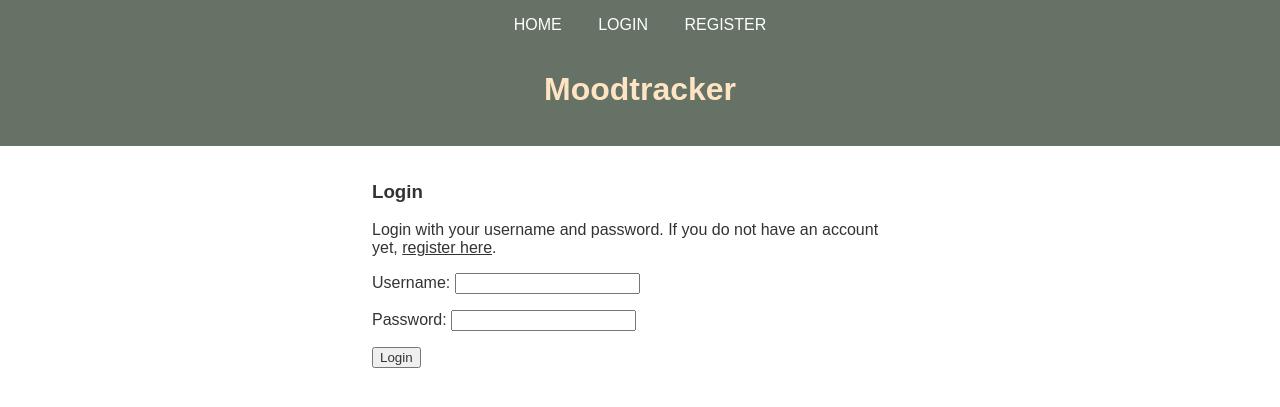
After one commit to ellisrnm/hy-cybersec-2022, a Django app: page /moodtracker/login/ in a window 1280 px wide. The commit adds this page. Shown: the top 407 px of the page. Run offline with Django 4.2, Linux system fonts and the light colour scheme.

Commit message:
Add users and authentication

```diff
--- a/moodtracker/models.py
+++ b/moodtracker/models.py
@@ -1,7 +1,9 @@
 from django.db import models
 from django.core.validators import MaxValueValidator, MinValueValidator
+from django.contrib.auth.models import User
 
 
 class Mood(models.Model):
     rating = models.IntegerField(validators=[MaxValueValidator(10), MinValueValidator(0)])
     date = models.DateTimeField()
+    user_id = models.ForeignKey(User, on_delete=models.CASCADE)
--- a/moodtracker/templates/moodtracker/index.html
+++ b/moodtracker/templates/moodtracker/index.html
@@ -12,8 +12,13 @@
 
 <p>
     <ul>
+        {% if user.is_authenticated %}
         <li><a href="{% url 'rate' %}">Rate your mood</a></li>
         <li><a href="{% url 'results' %}">Go to results</a></li>
+        {% else %}
+        <li><a href="{% url 'login' %}">Login</a></li>
+        <li><a href="{% url 'register' %}">Register</a></li>
+        {% endif %}
     </ul>
 </p>
 
--- a/moodtracker/templates/moodtracker/layout.html
+++ b/moodtracker/templates/moodtracker/layout.html
@@ -15,8 +15,14 @@
     <header class="main-header">
         <nav class="main-nav">
             <li><a href="{% url 'index' %}">HOME</a></li>
+            {% if user.is_authenticated %}
             <li><a href="{% url 'rate' %}">RATE</a></li>
             <li><a href="{% url 'results' %}">RESULTS</a></li>
+            <li><a href="{% url 'logout' %}">LOGOUT</a></li>
+            {% else %}
+            <li><a href="{% url 'login' %}">LOGIN</a></li>
+            <li><a href="{% url 'register' %}">REGISTER</a></li>
+            {% endif %}
         </nav>
         <h1>
             Moodtracker
--- /dev/null
+++ b/moodtracker/templates/moodtracker/login.html
@@ -0,0 +1,28 @@
+{% extends "moodtracker/layout.html" %}
+
+{% block content %}
+
+<h3>Login</h3>
+
+<p>
+  Login with your username and password. If you do not have an account yet,
+  <a href="{% url 'register' %}">register here</a>.
+</p>
+
+<form action="{% url 'login' %}" method="post">
+    {% csrf_token %}
+    <div>
+        <p>
+            <label for="username">Username: </label>
+            <input id="username" type="text" name="username">
+        </p>
+        <p>
+            <label for="password">Password: </label>
+            <input id="password" type="text" name="password">
+        </p>
+    </div>
+    <p class="error-message">{% if error_message %}{{ error_message }}{% endif %}</p>
+    <p><input type="submit" value="Login" class="form-submit-button"></p>
+  </form>
+
+{% endblock %}
--- a/moodtracker/urls.py
+++ b/moodtracker/urls.py
@@ -6,4 +6,7 @@ urlpatterns = [
     path('', views.index, name='index'),
     path('rate/', views.rate, name='rate'),
     path('results/', views.results, name='results'),
+    path('login/', views.login_view, name='login'),
+    path('register/', views.register_view, name='register'),
+    path('logout/', views.logout_view, name='logout'),
 ]
--- a/moodtracker/views.py
+++ b/moodtracker/views.py
@@ -3,13 +3,17 @@ from django.http import HttpResponseRedirect
 from django.urls import reverse
 from django.utils import timezone
 from datetime import timezone as tz
+from django.contrib.auth import authenticate, login, logout
+#from django.contrib.auth.decorators import login_required
 
 from .models import Mood
+from django.contrib.auth.models import User
 
 
 def index(request):
     return render(request, 'moodtracker/index.html')
 
+#@login_required(login_url='/moodtracker/login')
 def rate(request):
     if request.method == 'POST':
         try:
@@ -18,13 +22,14 @@ def rate(request):
             return render(request, 'moodtracker/rate.html', {
                 'error_message': "Please select a rating",
             })
-        new_rating = Mood.objects.create(rating=selected_rating, date=timezone.now())
+        new_rating = Mood.objects.create(rating=selected_rating, date=timezone.now(), user_id=request.user)
         new_rating.save()
         return HttpResponseRedirect(reverse('results'))
     return render(request, 'moodtracker/rate.html')
 
+#@login_required(login_url='/moodtracker/login')
 def results(request):
-    ratings = Mood.objects.all()
+    ratings = Mood.objects.filter(user_id=request.user.id)
 
     dates = []
     own_ratings = []
@@ -37,3 +42,38 @@ def results(request):
         'own_ratings': own_ratings,
     }
     return render(request, 'moodtracker/results.html', context)
+
+def login_view(request):
+    if request.method == 'POST':
+        try:
+            username = request.POST['username']
+            password = request.POST['password']
+            user = authenticate(request, username=username, password=password)
+            if user is not None:
+                login(request, user)
+                return HttpResponseRedirect(reverse('index'))
+            else:
+                context = {'error_message': "Wrong username or password"}
+        except:
+            context = {'error_message': "Something went wrong"}
+        return render(request, 'moodtracker/login.html', context)
+    return render(request, 'moodtracker/login.html')
+
+def register_view(request):
+    if request.method == 'POST':
+        try:
+            selected_username = request.POST['username']
+            selected_password = request.POST['password']
+            user = User.objects.create_user(username=selected_username, password=selected_password)
+            user.save()
+        except:
+            return render(request, 'moodtracker/register.html', {
+                'error_message': "Please select a valid username and password",
+            })
+        login(request, user)
+        return HttpResponseRedirect(reverse('index'))
+    return render(request, 'moodtracker/register.html')
+
+def logout_view(request):
+    logout(request)
+    return HttpResponseRedirect(reverse('index'))
```
Also changed, not shown: moodtracker/templates/moodtracker/register.html (added, +27 -0 lines), moodtracker/migrations/0002_mood_user_id.py (added).
